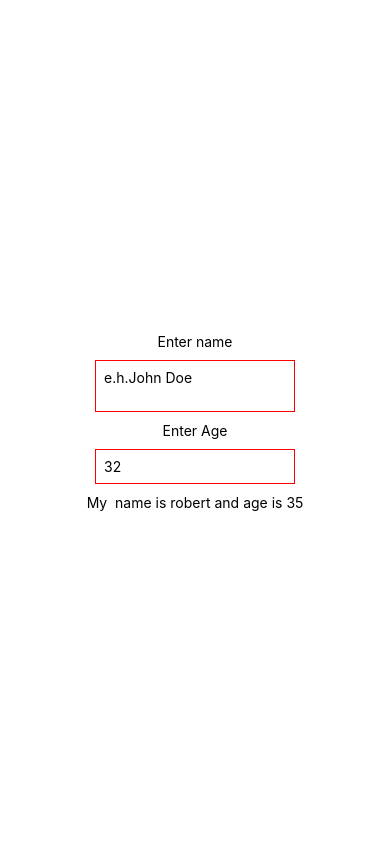
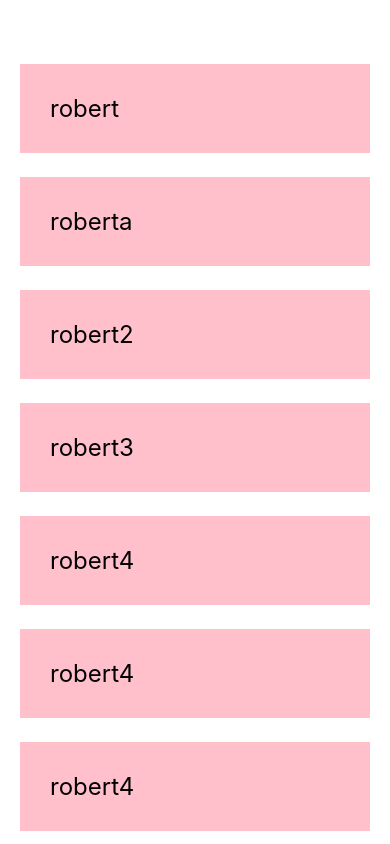
Before and after one commit to robert07ravikumar/react-native-code-evolution, a React Native app: screen / in a window 390 px wide. Built offline with nearby package versions, Linux system fonts and the light colour scheme.

Commit message:
chapter 6 list and scrollview

```diff
--- a/App.js
+++ b/App.js
@@ -1,29 +1,36 @@
 import React , {useState} from 'react';
-import { StyleSheet, Text, View, Button, TextInput } from 'react-native';
+import { StyleSheet, Text, View, ScrollView } from 'react-native';
 
 export default function App() {
-  const [name,setName] = useState('robert');
-  const [age,setAge] = useState('35');
+  const [people,setPeople] = useState([
+    {name: 'robert', key: '1'},
+    {name: 'roberta', key: '2'},
+    {name: 'robert2', key: '3'},
+    {name: 'robert3', key: '4'},
+    {name: 'robert4', key: '5'},
+    {name: 'robert4', key: '6'},
+    {name: 'robert4', key: '7'},
+    {name: 'robert4', key: '8'},
+    {name: 'robert4', key: '9'},
+    {name: 'robert4', key: '10'}
+
+  ])
 
 
   return (
     <View style={styles.container}>
-      <Text>Enter name</Text>
-      <TextInput
-        multiline
-        style={styles.input}
-        placeholder="e.h.John Doe"
-        onChangeText={(val) => setName(val)}/>
-
-      <Text>Enter Age</Text>
-            <TextInput
-              keyboardType='numeric'
-              style={styles.input}
-              placeholder="32"
-              onChangeText={(val) => setAge(val)}/>
-            <Text>
-        My  name is {name} and age is {age}
-      </Text>
+      <ScrollView>
+      {
+        people.map(item => (
+            <View key={item.key}>
+              <Text style={styles.item}>
+                {item.name}
+                </Text>
+              </View>
+          )
+        )
+      }
+    </ScrollView>
     </View>
    );
 }
@@ -32,17 +39,15 @@ const styles = StyleSheet.create({
   container: {
     flex: 1,
     backgroundColor: '#fff',
-    alignItems: 'center',
-    justifyContent: 'center',
+    paddingTop: 40,
+    paddingHorizontal: 20
+    // alignItems: 'center',
+    // justifyContent: 'center',
   },
-  buttonContainer:{
-    marginTop:20
-  },
-  input:{
-    borderWidth: 1 ,
-    borderColor : 'red',
-    padding: 8,
-    margin: 10,
-    width: 200
+  item:{
+    marginTop: 24,
+    padding: 30,
+    backgroundColor: 'pink',
+    fontSize: 24
   }
 });
```
